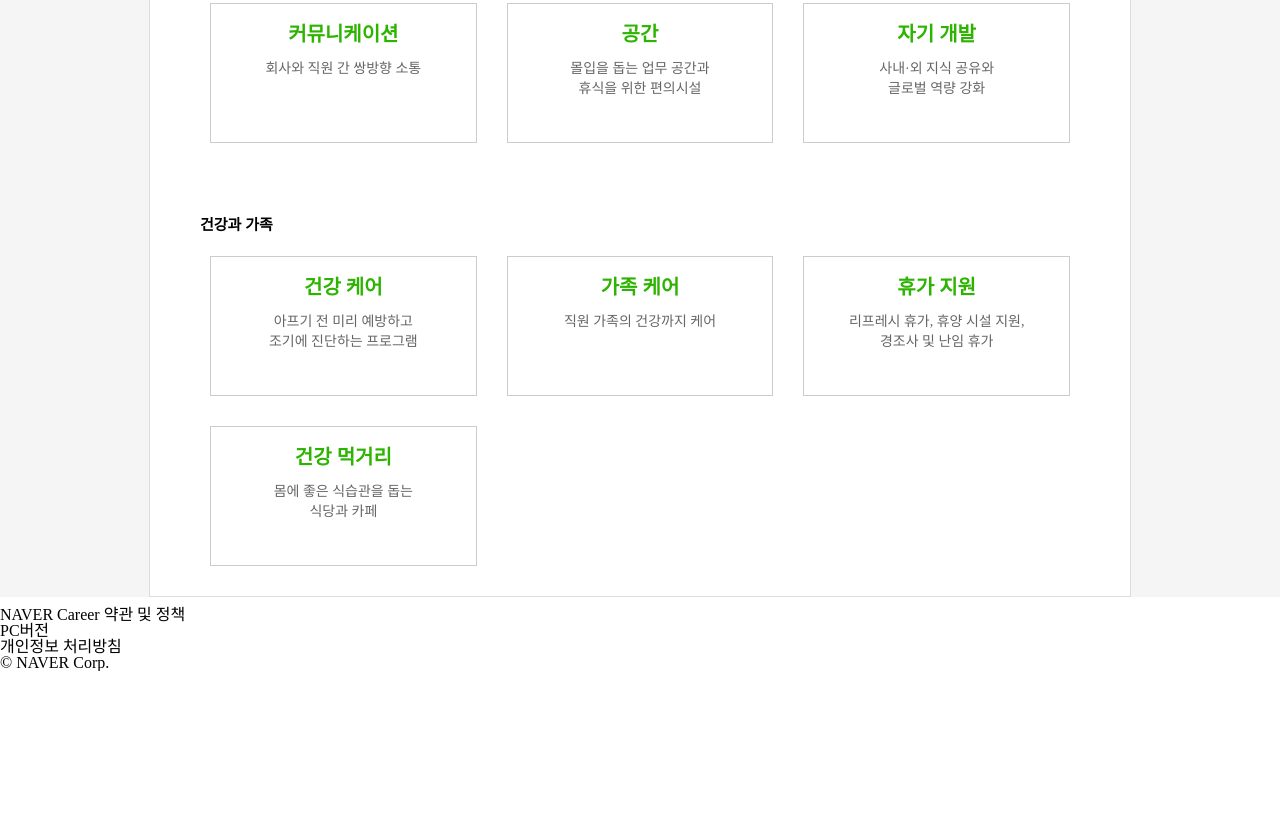
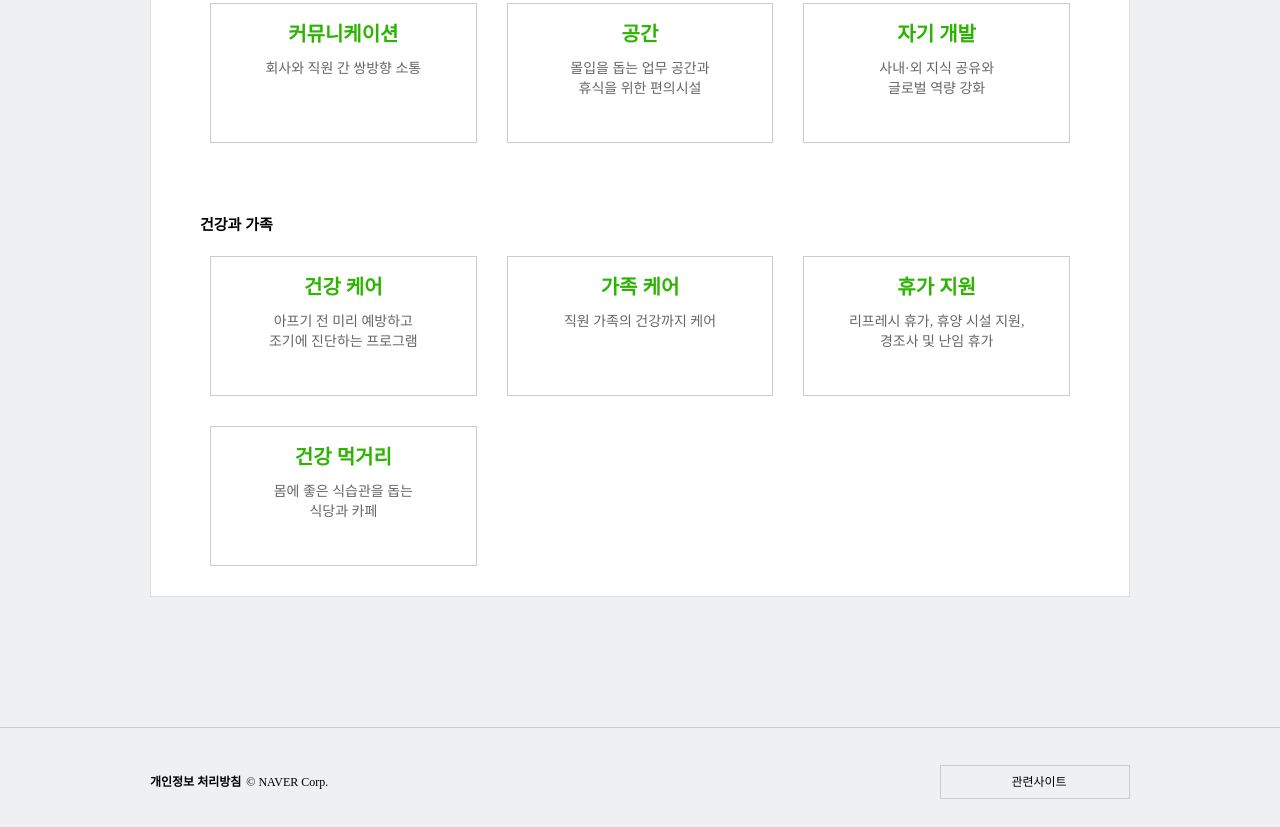
Before and after one commit to searchmoon/naver_career, a plain HTML site: page naver_career/index.html in a window 1280 px wide. Shown: the part 1066-1893 px from the top of the page. Before the commit the page ends 1737 px from the top, so only its background shows below. Drawn offline with Linux system fonts and the light colour scheme.

Commit message:
Add files via upload

```diff
--- a/naver_career/index.html
+++ b/naver_career/index.html
@@ -144,26 +144,26 @@
       </section>
     </main>
     <footer>
-      <dl>
-        <dt>NAVER Career 약관 및 정책</dt>
-        <dd>PC버전</dd>
-        <dd>개인정보 처리방침</dd>
-      </dl>
+     <div class="footer_inner">
+        <div class="footer_info">
+          <p class="p only_mob"><a href="">PC버전</a></p>
+          <strong><a href="">개인정보 처리방침</a></strong>
           <address>
             <a href=""> © NAVER Corp. </a>
           </address>
-      <!-- <div>
-      <strong><a href="">개인정보 처리방침</a></strong>
-      <span>©</span>
-      <a href="">NAVER Corp.</a>
-    </div> -->
-      <!-- <button>관련사이트</button>
-    <ul>
+        </div>
+        <div class="toggle_box only_pc">
+          <button class="toggle_btn">관련사이트</button>
+          <ul class="btn_list">
             <li><a href="">NAVER Corporation</a></li>
             <li><a href="">NAVER Developers</a></li>
             <li><a href="">NAVER Design</a></li>
-    </ul> -->
+          </ul>
+        </div>
+     </div>
     </footer>
+    <script src="./main.js"></script>
+
   </body>
 
 </html>
--- /dev/null
+++ b/naver_career/main.js
@@ -0,0 +1,12 @@
+
+// footer의 select-box
+
+const footerBtn = document.querySelector('.toggle_btn');
+const btnList = document.querySelector('.btn_list');
+
+footerBtn.addEventListener('click', () => {
+  footerBtn.classList.toggle('on');
+})
+// btnList.addEventListener('click', () => {
+//   btnList.classList.toggle('on')
+// })
--- a/naver_career/style.css
+++ b/naver_career/style.css
@@ -90,6 +90,7 @@ nav .nav-btn i {
 /* main */
 
 main {
+  background-color: #eff0f2;
   position: absolute;
   top: 0;
 }
@@ -217,6 +218,7 @@ flex-wrap이 되는구나! */
 /* section 2번째 */
 
 .container {
+  box-sizing: border-box;
   width: 100vw;
   max-width: 980px;
   /* margin: 10px auto; */
@@ -254,9 +256,7 @@ flex-wrap이 되는구나! */
   border-bottom: 1px solid rgb(231, 231, 231);
 }
 
-.container article ul li a {
-
-}
+.container article ul li a {}
 
 .container article ul li a strong {
   font-size: 20px;
@@ -272,17 +272,23 @@ flex-wrap이 되는구나! */
 .container article ul li a p br {
   display: none;
 }
+
 @media screen and (min-width: 680px) and (max-width: 888px) {
   .container article ul {
     /* margin: 0 10px; */
   }
+
   .container article ul li {
-  min-width: 100px;
-  width: 43vw;
+    min-width: 100px;
+    width: 43vw;
+  }
 }
-}
+
 @media screen and (min-width: 680px) and (max-width: 100vw) {
 
+  main{
+    padding-bottom: 120px;
+  }
   .container {
     width: 100vw;
     margin: 10px auto;
@@ -307,6 +313,7 @@ flex-wrap이 되는구나! */
     margin: 0;
     padding: 80px;
   }
+
   .container article {
     max-width: 880px;
     margin: 0 auto;
@@ -318,6 +325,7 @@ flex-wrap이 되는구나! */
     border-bottom: none;
 
   }
+
   .container article ul li {
     /* padding: 25px 0; */
   }
@@ -358,10 +366,15 @@ flex-wrap이 되는구나! */
     text-align: center;
     /* box-sizing: border-box; */
   }
+
   .container article ul li a p br {
     display: inline;
   }
 
+  /* footer */
+  .only_mob {
+    display: none;
+  }
 }
 
 @media screen and (min-width: 980px) and (max-width: 100vw) {
@@ -381,6 +394,7 @@ flex-wrap이 되는구나! */
     align-items: center;
     padding: 20px 0;
   }
+
   nav h1 {
     width: 160px;
     height: 17px;
@@ -397,7 +411,7 @@ flex-wrap이 되는구나! */
   }
 
   main {
-    background-color: rgb(245, 245, 245);
+
     position: relative;
     margin: 0 auto;
 
@@ -411,22 +425,25 @@ flex-wrap이 되는구나! */
   .slide .cont-menu .ddd .cont-slide {
     height: 137px;
   }
-  .slide .cont-menu div li {
 
-  }
+  .slide .cont-menu div li {}
+
   .cont-slide {}
 
   .slide .cont-slide .sl-list1 {
     height: 412px;
   }
-/* 여기 부모요소를 하나를 없애면 높이가 적용이 안됨. 이유가 뭘까? */
-  .cont-slide .sl-list1 .li-cont em{
+
+  /* 여기 부모요소를 하나를 없애면 높이가 적용이 안됨. 이유가 뭘까? */
+  .cont-slide .sl-list1 .li-cont em {
     font-size: 70px;
   }
-  .cont-slide .sl-list1 .li-cont p{
+
+  .cont-slide .sl-list1 .li-cont p {
     font-size: 40px;
   }
-  .cont-slide .sl-list1 .li-cont button{
+
+  .cont-slide .sl-list1 .li-cont button {
     margin-top: 30px;
     font-size: 20px;
     padding: 5px 100px;
@@ -434,8 +451,73 @@ flex-wrap이 되는구나! */
     border: 1px solid rgba(0, 0, 0, 0.2);
     border-radius: 30px;
   }
+
   .cont-menu {
     background-color: #fff;
 
   }
 }
+
+
+footer {
+  width: 100%;
+  font-size: 12px;
+  background-color: #eff0f2;
+  height: 92px;
+  padding-top: 37px;
+  border-top: 1px solid #ccc;
+  /* line-height: 92px; */
+  margin: auto 0;
+}
+
+footer .footer_inner {
+
+  width: 980px;
+  margin: auto;
+  display: flex;
+  justify-content: space-between;
+}
+
+.footer_inner .footer_info {
+  display: flex;
+  align-items: center;
+
+}
+
+.footer_info .p {}
+
+.footer_info .p a {}
+
+.footer_info strong {
+}
+
+.footer_info strong a {
+  font-weight: 700;
+}
+
+.footer_info address {
+  margin-left: 5px;
+}
+
+.footer_info address a {}
+
+.footer_inner .toggle_box .toggle_btn {
+  font-size: 12px;
+  width: 190px;
+  padding: 0 12px 0 20px;
+  line-height: 32px;
+  border: 1px solid #ccc;
+  background-color: #eff0f2;
+}
+
+.footer_inner .toggle_box .btn_list {
+  display: none;
+}
+
+.footer_inner .toggle_box .btn_list.on+.btn_list{
+  display: block;
+}
+
+.footer_inner .toggle_box .btn_list li {}
+
+.footer_inner .toggle_box .btn_list li a {}
```
Lines whose indentation alone changed are shown as unchanged.
